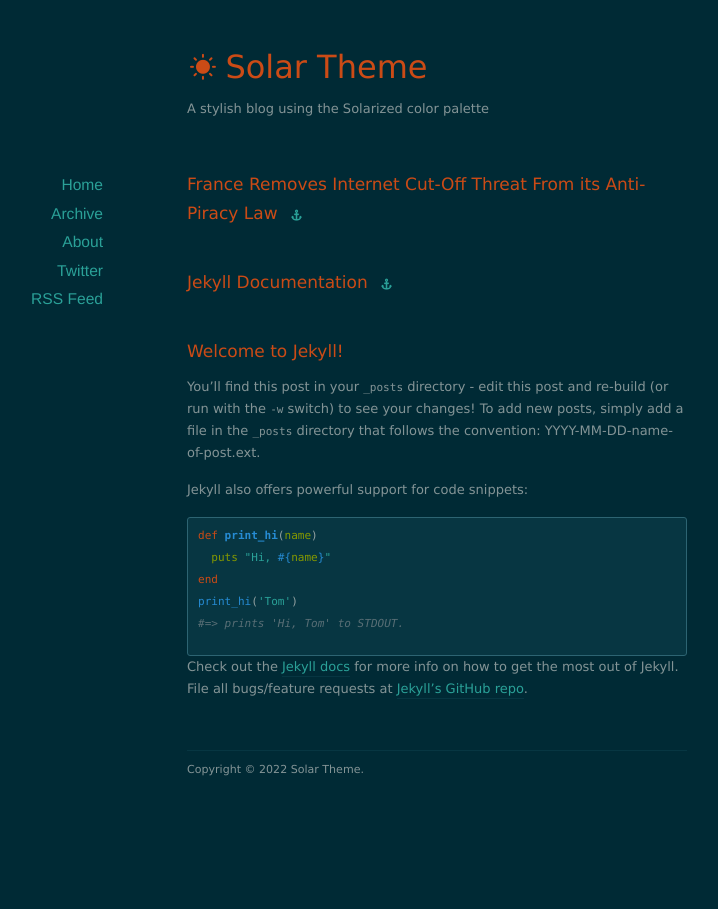
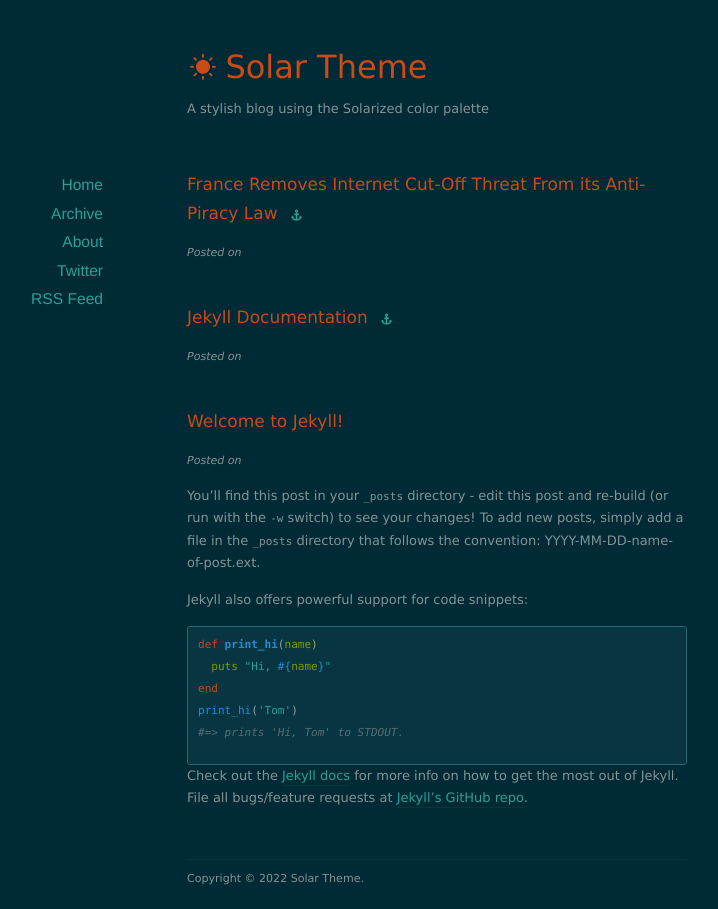
Before and after one commit to shashwat-r/shashwat-r.github.io, a Jekyll site: the page built from index.html, in a window 1280 px wide. Shown: the whole page, without its empty margins (203-921 px from the left). Built offline with Jekyll 4.4.1, drawn with Linux system fonts in a browser that asks for light colours; nearby versions of some CDN libraries; the list of posts is cut into pages by our own code.

Commit message:
adjusted spacing

```diff
--- a/index.html
+++ b/index.html
@@ -1,6 +1,6 @@
 ---
 layout: default
-title: Solar Theme
+title: Personal Page
 ---
 
 {% for post in paginator.posts %}
@@ -15,6 +15,8 @@ title: Solar Theme
     {% else %}
       <h1><a href="{{ post.url }}">{{ post.title }}</a></h1>
     {% endif %}
+
+    <p class="meta">Posted on <span class="postdate">{{ page.date | date: "%b %d, %Y" }}</span></p>
 
     <div class="post-content">{{ post.content }}</div>
 
@@ -31,7 +33,7 @@ title: Solar Theme
       {% if paginator.page == 2 %}
         <a class="prev left" href="/">&larr; Newer</a>
       {% else %}
-				<a class="prev left" href="/page{{paginator.previous_page}}/">&larr; Newer</a>
+        <a class="prev left" href="/page{{ paginator.previous_page }}/">&larr; Newer</a>
       {% endif %}
     {% else %}
       <span class="nope left">&larr; Newer</span>
@@ -40,7 +42,7 @@ title: Solar Theme
     <span class="pages">Page {{ paginator.page }} of {{ paginator.total_pages }}</span>
 
     {% if paginator.next_page %}
-			<a class="next right" href="/page{{paginator.next_page}}/">Older &rarr;</a>
+      <a class="next right" href="/page{{ paginator.next_page }}/">Older &rarr;</a>
     {% else %}
       <span class="nope right">Older &rarr;</span>
     {% endif %}
```
Lines whose indentation alone changed are shown as unchanged.
